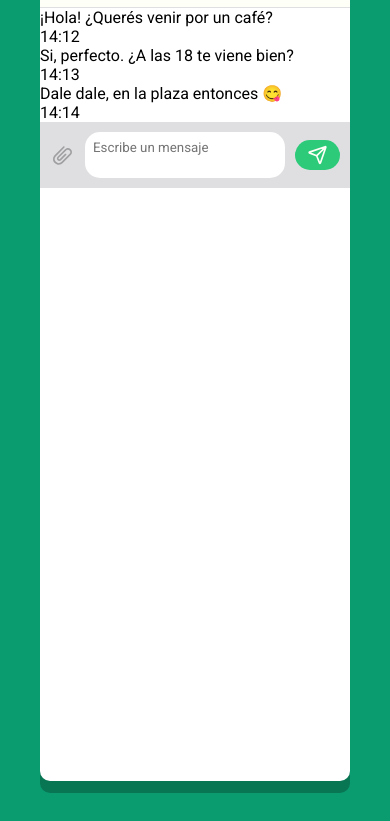
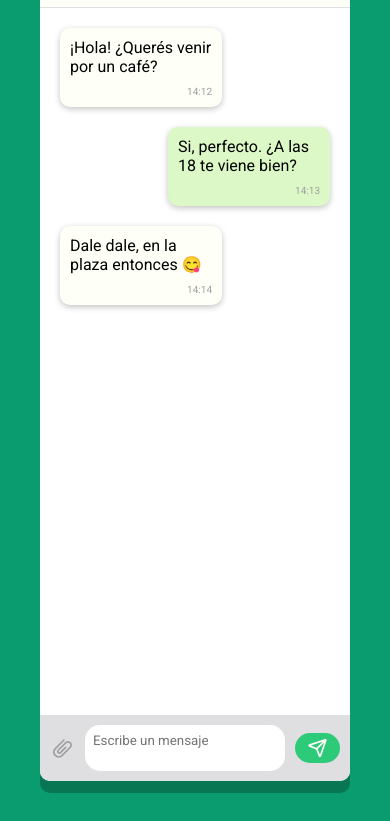
Before and after one commit to federicotenaglia/proyecto-base, a plain HTML site: page index.html in a window 390 px wide. Shown: the part 103-924 px from the top of the page. Drawn offline with Linux system fonts and the light colour scheme.

Commit message:
add: estilos en chat panel y en responsive design

```diff
--- a/styles/main.css
+++ b/styles/main.css
@@ -152,13 +152,7 @@ aside header {
 
 /* message panel */
 
-.app{
-    grid-template-columns: 1fr;
-}
 
-aside {
-    display: none;
-}
 
 .chat-header {
     background-color: var(--grey-300);
@@ -177,6 +171,44 @@ aside {
 .chat-header p {
     color: var(--grey-700);
 }
+
+/* messages styles */
+
+.chat-panel {
+    display: flex;
+    flex-direction: column;
+}
+
+.messages {
+    padding: 20px;
+    flex: 1;
+    display: flex;
+    flex-direction: column;
+    gap: 20px;
+    overflow-y: scroll;
+}
+
+.message {
+    background-color: var(--grey-300);
+    border-radius: 10px;box-shadow: 0 2px 6px rgba(0, 0, 0, 0.238);
+    padding: 10px;
+    width: 60%;
+}
+
+.message .time {
+    color: var(--grey-700);
+    font-size: 10px;
+    margin-top: 10px;
+    text-align: end;
+}
+
+.me {
+    align-self: flex-end;
+    background-color: var(--green-200);
+}
+
+
+/* footer styles */
 
 footer {
     display: flex;
@@ -247,3 +279,16 @@ footer .send:hover {
     background-color: #138b80;
     transform: scale(0.98);
 }
+
+/* responsive desing */
+
+@media (max-width:800px) {
+    .app{
+    grid-template-columns: 1fr;
+}
+
+    aside {
+    display: none;
+}
+
+}
```
